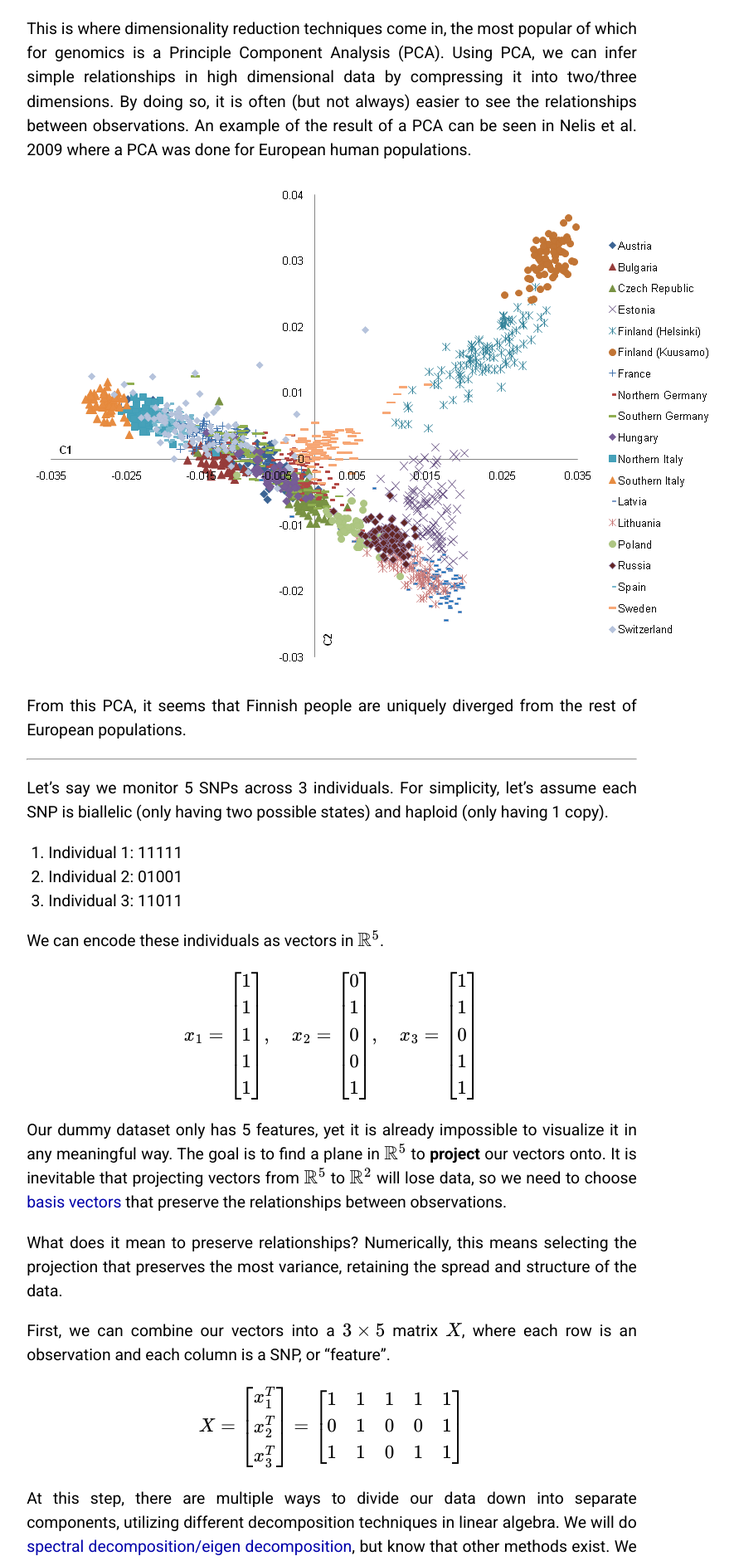
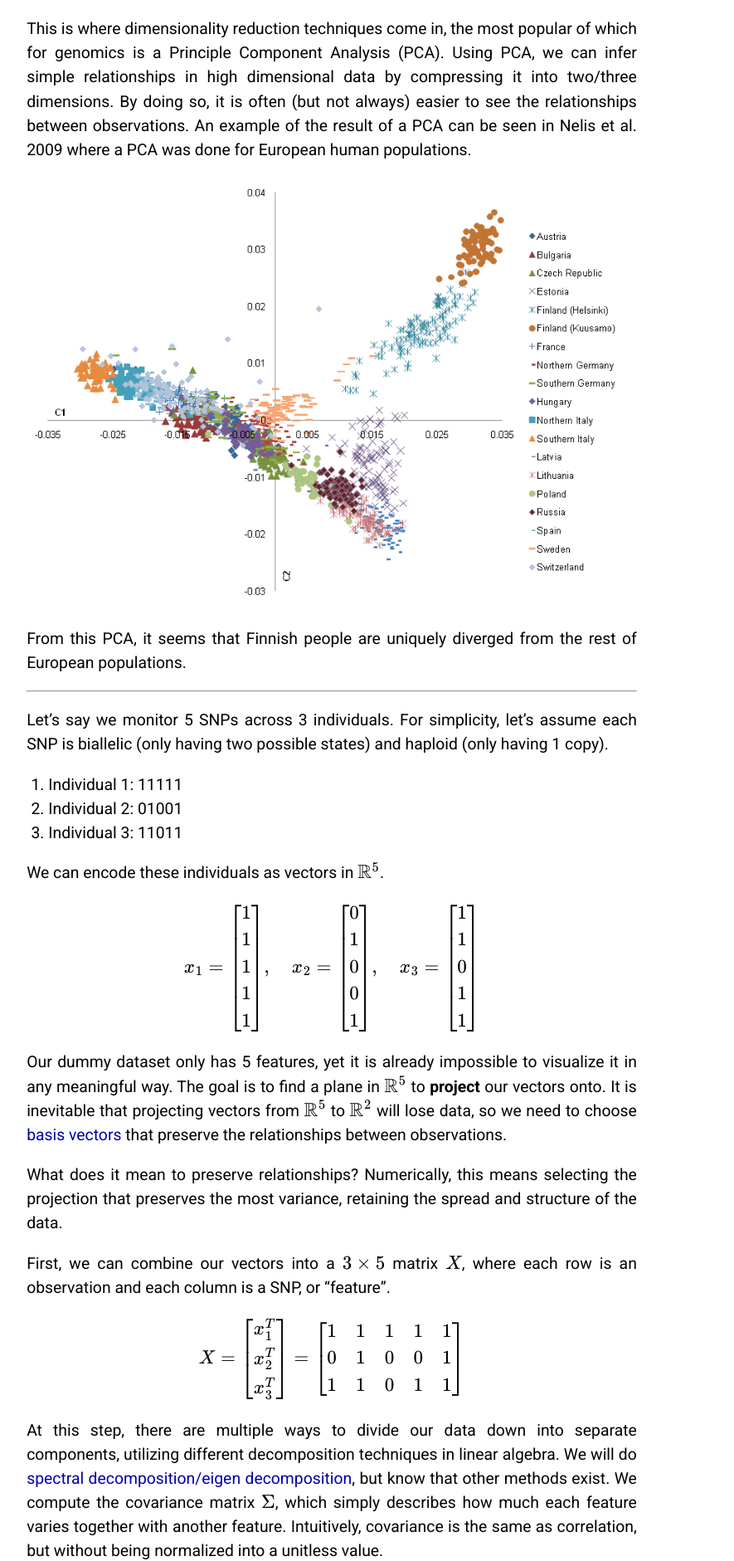
Before and after one commit to cjdjpj/cjdjpj.github.io, a Jekyll site: the page built from _posts/2024-12-10-PCA-for-popgen.md, in a window 1280 px wide. Shown: the part 515-2396 px from the top of the page at 83% size, without its empty margins (240-1125 px from the left). Built offline with Jekyll 4.4.1, drawn with Linux system fonts in a browser that asks for light colours.

Commit message:
image scaling

```diff
--- a/_posts/2024-12-10-PCA-for-popgen.md
+++ b/_posts/2024-12-10-PCA-for-popgen.md
@@ -14,7 +14,7 @@ One big problem, however, is dealing with the high dimensional nature of genomic
 
 This is where dimensionality reduction techniques come in, the most popular of which for genomics is a Principle Component Analysis (PCA).  Using PCA, we can infer simple relationships in high dimensional data by compressing it into two/three dimensions. By doing so, it is often (but not always) easier to see the relationships between observations. An example of the result of a PCA can be seen in Nelis et al. 2009 where a PCA was done for European human populations.
 
-![PCA example](/images/pca_example.png)
+![PCA example](/images/pca_example.png){: .flex-image }
 
 From this PCA, it seems that Finnish people are uniquely diverged from the rest of European populations.
 
--- a/css/screen.css
+++ b/css/screen.css
@@ -43,6 +43,11 @@ blockquote {
     border-left: 4px solid #ccc;
     color: #555;
     background-color: #f9f9f9;
+}
+.flex-image {
+  max-width: 100%;
+  max-height: 100%;
+  object-fit: contain; /* or cover, depending on your goal */
 }
 /*****************************************************************************/
 /* Home */
```
